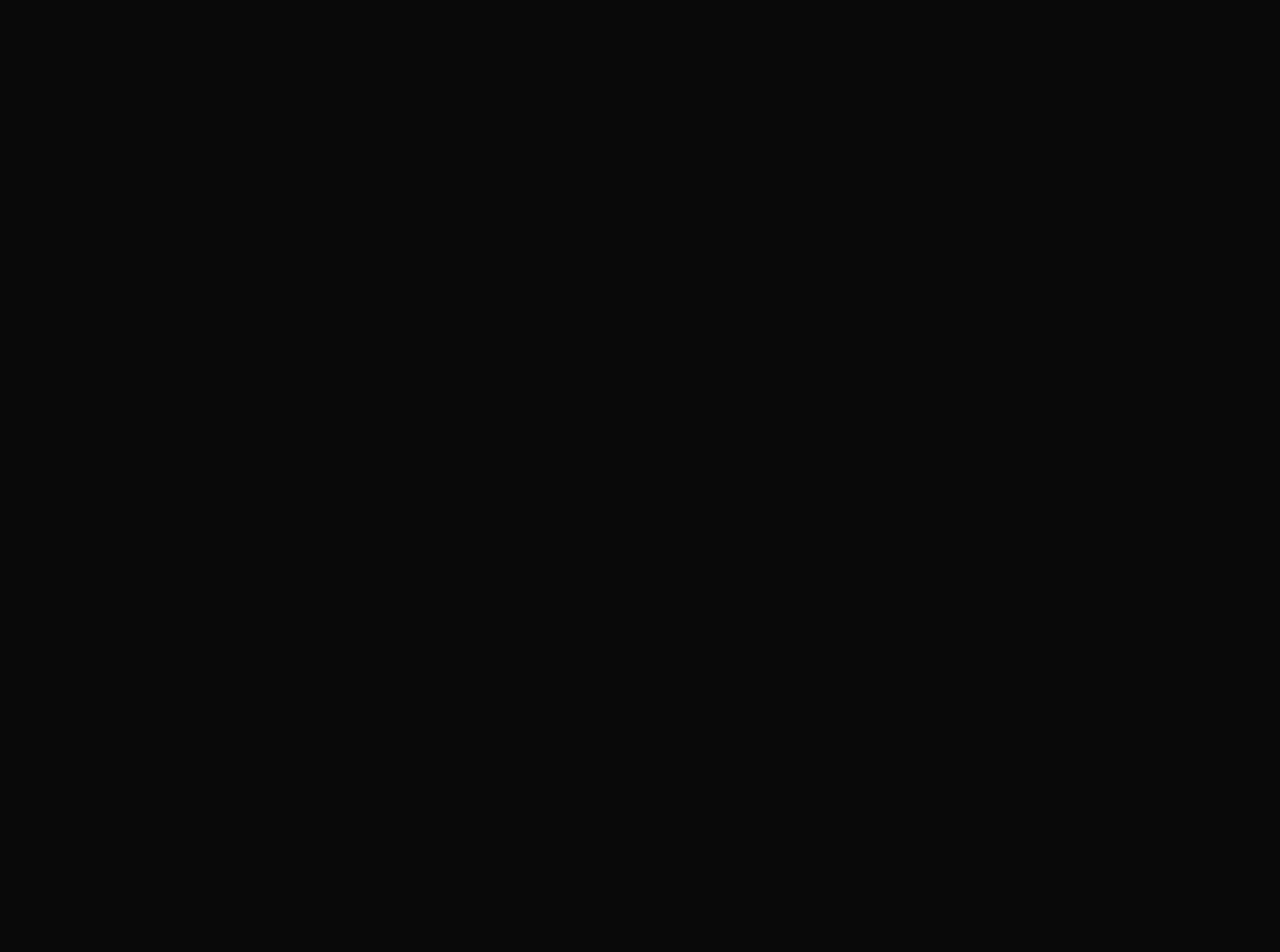
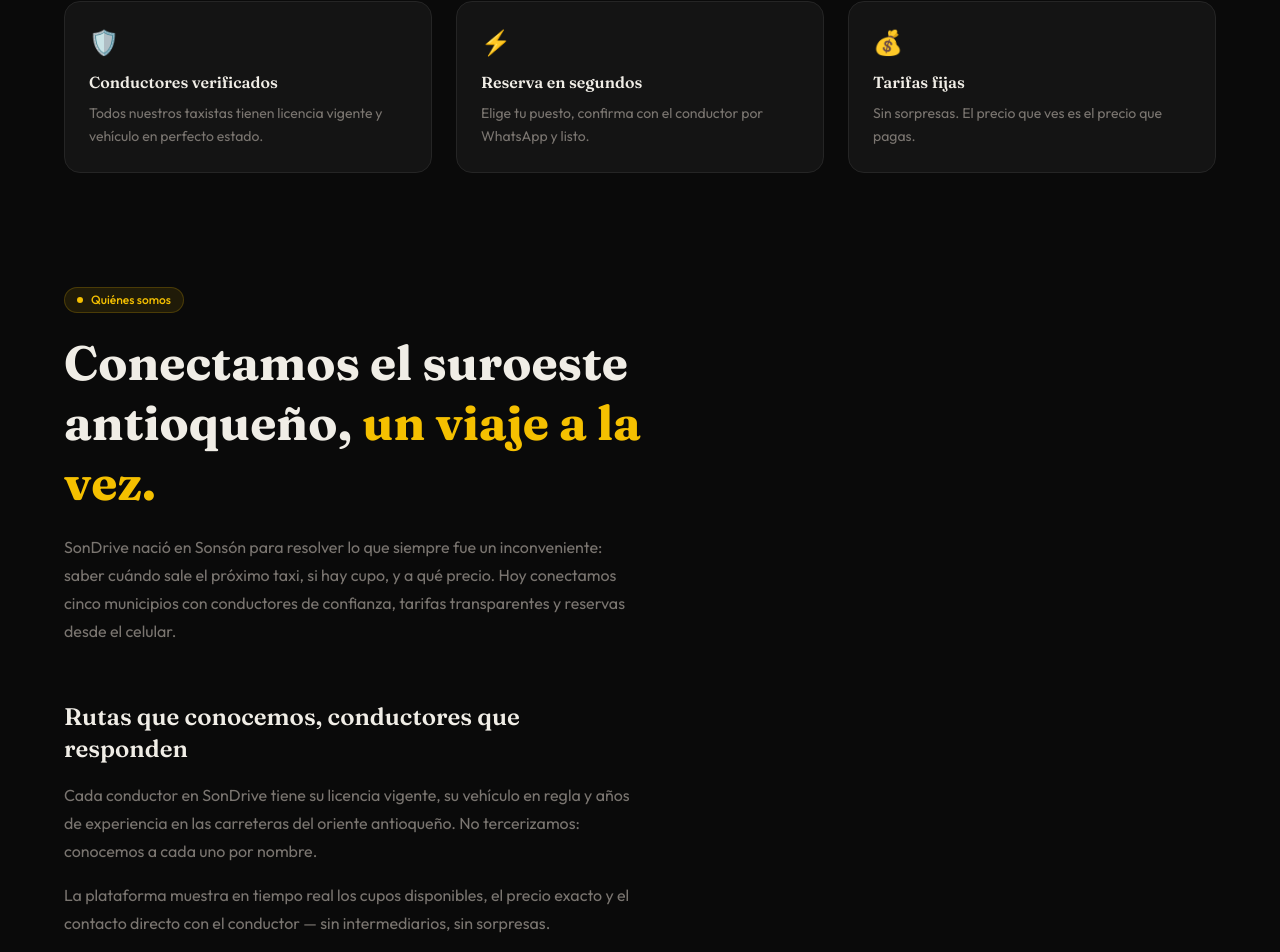
Before and after one commit to PabloRobledoProgramador/SonDriveFrontend, a React (Vite) app: page / in a window 1280 px wide. Shown: the part 445-1397 px from the top of the page. Before the commit the page ends 800 px from the top, so only its background shows below. Built offline with nearby package versions, Linux system fonts and the light colour scheme.

Commit message:
Secciones Extra en Pagina Principal

```diff
--- /dev/null
+++ b/src/features/inicio/componentes/SeccionBeneficios.tsx
@@ -0,0 +1,44 @@
+import Contenedor from "../../../components/ui/Contenedor";
+import Tarjeta from "../../../components/ui/Tarjeta";
+
+const beneficios = [
+  {
+    icono: "🛡️",
+    titulo: "Conductores verificados",
+    descripcion:
+      "Todos nuestros taxistas tienen licencia vigente y vehículo en perfecto estado.",
+  },
+  {
+    icono: "⚡",
+    titulo: "Reserva en segundos",
+    descripcion:
+      "Elige tu puesto, confirma con el conductor por WhatsApp y listo.",
+  },
+  {
+    icono: "💰",
+    titulo: "Tarifas fijas",
+    descripcion: "Sin sorpresas. El precio que ves es el precio que pagas.",
+  },
+];
+
+export default function SeccionBeneficios() {
+  return (
+    <section className="pb-4">
+      <Contenedor className="grid grid-cols-1 gap-6 md:grid-cols-3">
+        {beneficios.map((beneficio) => (
+          <Tarjeta key={beneficio.titulo}>
+            <div aria-hidden="true" className="mb-3 text-2xl">
+              {beneficio.icono}
+            </div>
+            <h3 className="mb-2 text-base font-semibold text-texto">
+              {beneficio.titulo}
+            </h3>
+            <p className="text-sm leading-relaxed text-texto-tenue">
+              {beneficio.descripcion}
+            </p>
+          </Tarjeta>
+        ))}
+      </Contenedor>
+    </section>
+  );
+}
--- /dev/null
+++ b/src/features/inicio/componentes/SeccionQuienesSomos.tsx
@@ -0,0 +1,65 @@
+import Contenedor from "../../../components/ui/Contenedor";
+import Insignia from "../../../components/ui/Insignia";
+
+const garantias = [
+  "SOAT y revisión técnico-mecánica al día",
+  "Precios fijos acordados con cada municipio",
+  "Historial de viajes y calificaciones reales",
+];
+
+export default function SeccionQuienesSomos() {
+  return (
+    <section className="py-24">
+      <Contenedor>
+        <div className="mb-14">
+          <Insignia>
+            <span className="size-1.5 rounded-full bg-marca" />
+            Quiénes somos
+          </Insignia>
+          <h2 className="mb-5 mt-5 max-w-2xl text-3xl font-bold leading-tight text-texto md:text-5xl">
+            Conectamos el suroeste antioqueño,{" "}
+            <span className="text-marca">un viaje a la vez.</span>
+          </h2>
+          <p className="max-w-xl leading-7 text-texto-tenue">
+            SonDrive nació en Sonsón para resolver lo que siempre fue un
+            inconveniente: saber cuándo sale el próximo taxi, si hay cupo, y a
+            qué precio. Hoy conectamos cinco municipios con conductores de
+            confianza, tarifas transparentes y reservas desde el celular.
+          </p>
+        </div>
+
+        <div className="max-w-xl">
+          <h3 className="mb-4 text-2xl font-semibold text-texto">
+            Rutas que conocemos, conductores que responden
+          </h3>
+          <p className="mb-4 leading-7 text-texto-tenue">
+            Cada conductor en SonDrive tiene su licencia vigente, su vehículo en
+            regla y años de experiencia en las carreteras del oriente
+            antioqueño. No tercerizamos: conocemos a cada uno por nombre.
+          </p>
+          <p className="mb-6 leading-7 text-texto-tenue">
+            La plataforma muestra en tiempo real los cupos disponibles, el
+            precio exacto y el contacto directo con el conductor — sin
+            intermediarios, sin sorpresas.
+          </p>
+          <ul className="flex flex-col gap-3">
+            {garantias.map((garantia) => (
+              <li
+                key={garantia}
+                className="flex items-center gap-3 text-sm text-texto-suave"
+              >
+                <span
+                  aria-hidden="true"
+                  className="flex size-5 shrink-0 items-center justify-center rounded-full bg-marca/10 text-xs text-marca"
+                >
+                  ✓
+                </span>
+                {garantia}
+              </li>
+            ))}
+          </ul>
+        </div>
+      </Contenedor>
+    </section>
+  );
+}
--- a/src/features/inicio/paginas/PaginaInicio.tsx
+++ b/src/features/inicio/paginas/PaginaInicio.tsx
@@ -1,10 +1,12 @@
 import Contenedor from "../../../components/ui/Contenedor";
 import Insignia from "../../../components/ui/Insignia";
+import SeccionBeneficios from "../componentes/SeccionBeneficios";
+import SeccionQuienesSomos from "../componentes/SeccionQuienesSomos";
 
 export default function PaginaInicio() {
   return (
     <main>
-      <section className="pb-20 pt-12 md:pt-16">
+      <section className="pb-12 pt-12 md:pt-16">
         <Contenedor>
           <div className="max-w-2xl">
             <Insignia className="mb-6">
@@ -25,6 +27,9 @@ export default function PaginaInicio() {
           </div>
         </Contenedor>
       </section>
+
+      <SeccionBeneficios />
+      <SeccionQuienesSomos />
     </main>
   );
 }
```
Also changed, not shown: 1 other file (tests, documents, lock files or other folders).
